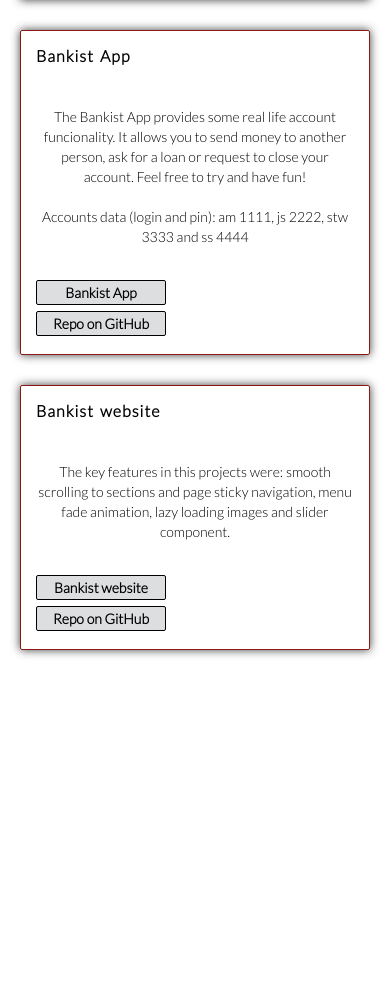
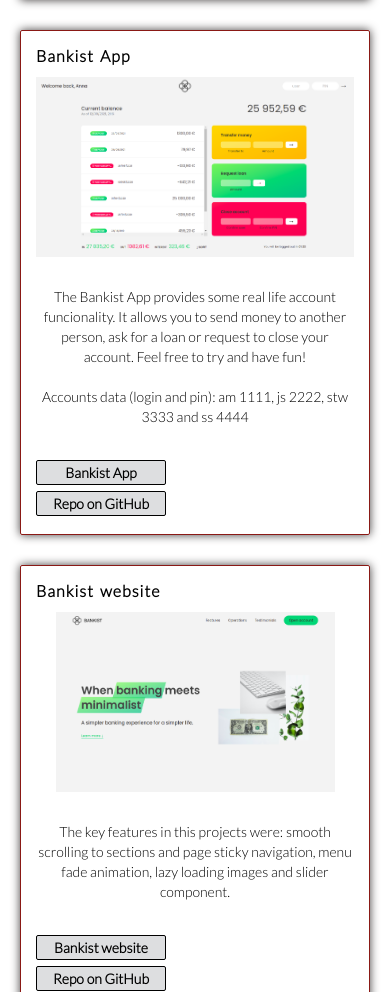
Before and after one commit to anna-muszynska/anna-muszynska.github.io, a plain HTML site: page index.html in a window 390 px wide. Shown: the part 2465-3457 px from the top of the page. Before the commit the page ends 3165 px from the top, so only its background shows below. Drawn offline with Linux system fonts and the light colour scheme.

Commit message:
Images added to mobile version

```diff
--- a/styles_mobile.css
+++ b/styles_mobile.css
@@ -95,6 +95,16 @@
     height: 180px;
   }
 
+  .image_container4 {
+    background-image: url(/images/Bankist-App.png);
+    height: 180px;
+  }
+
+  .image_container5 {
+    background-image: url(/images/Bankist-website.png);
+    height: 180px;
+  }
+
   main p {
     margin: 30px 0px;
     font-weight: 500;
```
